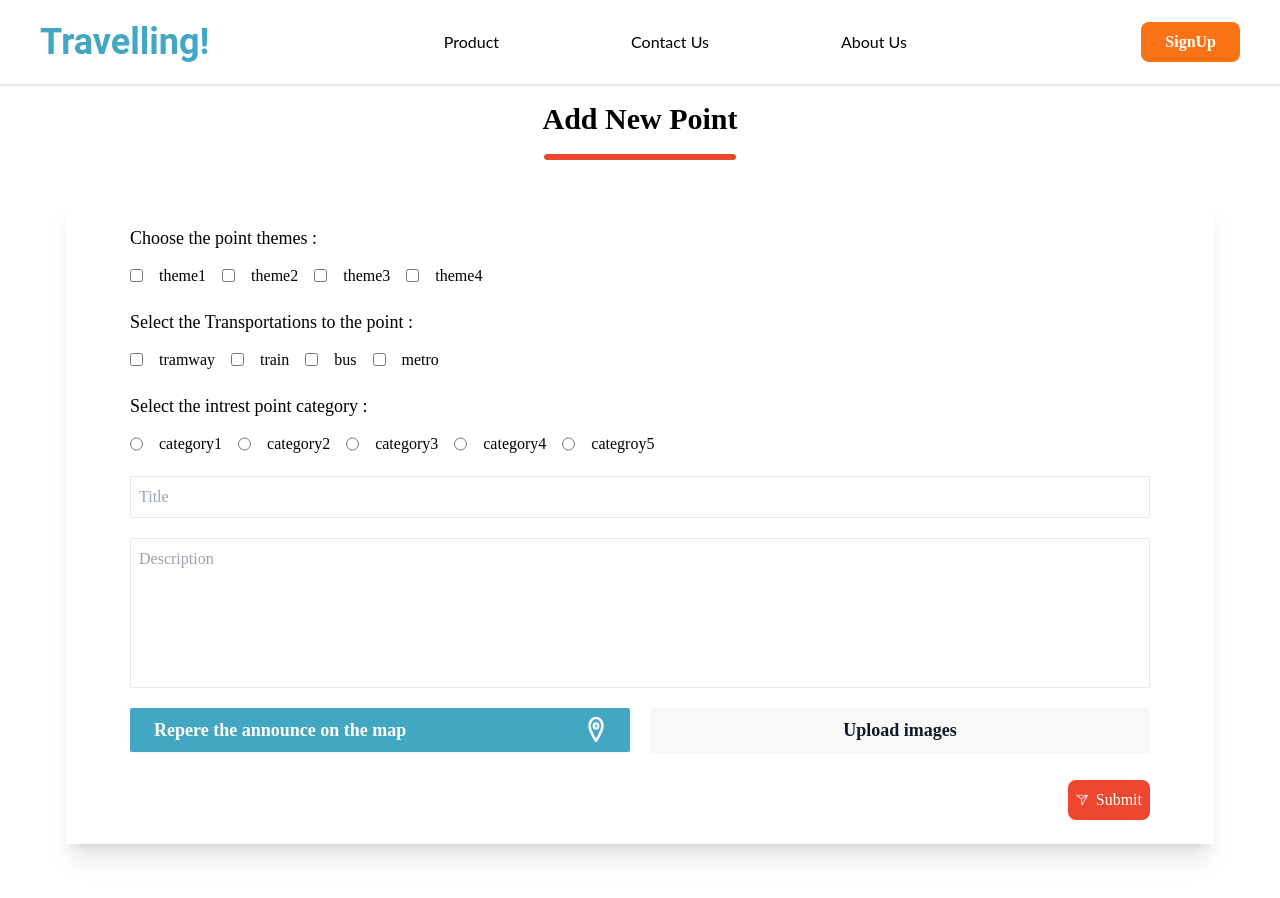
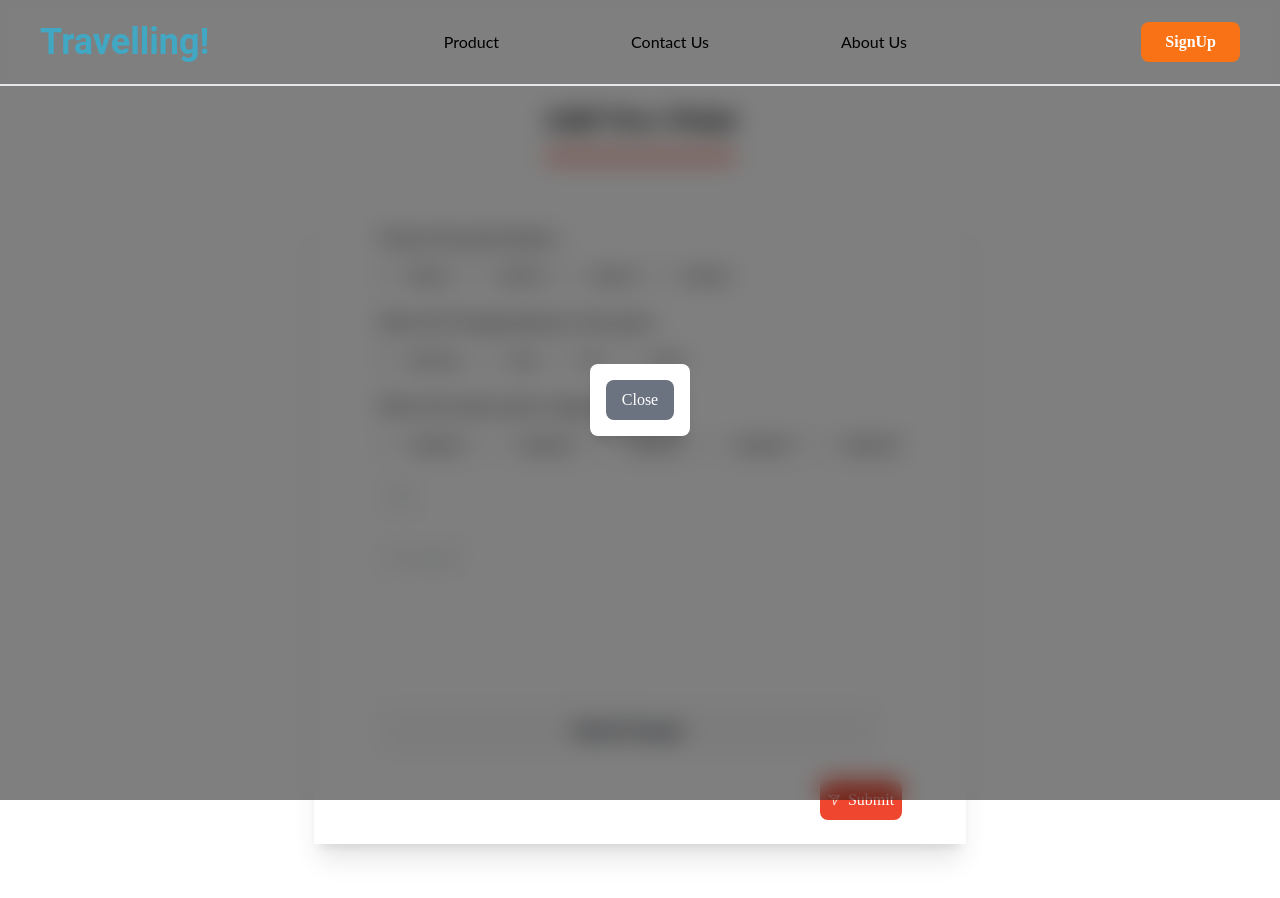
Before and after one commit to Abdelalim03/tahwissa, a Next.js app: page /addpoint in a window 1280 px wide. Both pictures are taken after a click on the element "Repere the announce on the map". Shown: the top 898 px of the page. Built offline with nearby package versions, Linux system fonts and the light colour scheme.

Commit message:
popup created

```diff
--- /dev/null
+++ b/src/components/shared/Model.js
@@ -0,0 +1,19 @@
+
+function Model({ onClose, Children }){
+
+  return (
+    <div className="fixed top-0 left-0 right-0 bottom-0 flex items-center justify-center backdrop-blur-md bg-black bg-opacity-50">
+      <div className="bg-white rounded-lg shadow-lg p-4">
+        {Children}
+        <button
+          className="bg-gray-500 text-white px-4 py-2 rounded-lg hover:bg-gray-600 float-right"
+          onClick={onClose}
+        >
+          Close
+        </button>
+      </div>
+    </div>
+  );
+};
+
+export default Model;
--- a/src/pages/addpoint.js
+++ b/src/pages/addpoint.js
@@ -1,3 +1,4 @@
+import Model from "@/components/shared/Model";
 import Title from "@/components/shared/Title";
 import { useState } from "react";
 
@@ -7,6 +8,7 @@ function AddPointForm(props) {
   const [inputs, setInputs] = useState({});
   const [themes, setThemes] = useState({});
   const [transports, settransport] = useState({});
+  const [isPopupOpen, setIsPopupOpen] = useState(false);
 
   function handleChange(event) {
     const name = event.target.name;
@@ -31,6 +33,7 @@ function AddPointForm(props) {
     alert(inputs.contact);*/
     console.log(inputs);
     console.log(themes);
+    console.log(transports);
     alert("brixton bulyyyy");
 
     /*const requestOptions = {
@@ -133,10 +136,7 @@ function AddPointForm(props) {
               onChange={handleThemeCheckBox}
             />
             <label htmlFor="theme4">theme4</label>
-
           </div>
-
-
         </div>
         <div className="w-full flex flex-col gap-1">
           <p className="text-lg md:text-left text-center mb-2">
@@ -175,10 +175,7 @@ function AddPointForm(props) {
               onChange={handleTransportCheckBox}
             />
             <label htmlFor="metro">metro</label>
-
           </div>
-
-
         </div>
         <div className="w-full flex flex-col gap-1">
           <p className="text-lg text-center md:text-left mb-2">
@@ -249,8 +246,17 @@ function AddPointForm(props) {
           onChange={handleChange}
         ></textarea>
         <div className="flex flex-col gap-5 md:flex-row items-center  lg:flex-row md:justify-between ">
-          <div className="w-[340px] lg:w-[500px]  p-2 cursor-pointer mb-2 text-lg font-bold rounded-sm text-white shadow-sm flex flex-row justify-between items-center px-6  bg-mainColor">
-            <p className="">Repere the announce on the map</p>
+          {/* The popup button*/}
+          {isPopupOpen ? (
+            <Model onClose={() => setIsPopupOpen(false)} >
+              <div>brixton bulyyyy</div>
+            </Model>
+          ) : (
+            <div
+              className="w-[340px] lg:w-[500px]  p-2 cursor-pointer mb-2 text-lg font-bold rounded-sm text-white shadow-sm flex flex-row justify-between items-center px-6 bg-mainColor"
+              onClick={() => setIsPopupOpen(true)}
+            >
+              <p>Repere the announce on the map</p>
               <div className="h-full flex flex-col justify-center">
                 <img
                   src="/sections/addPointForm/pin.png"
@@ -259,6 +265,7 @@ function AddPointForm(props) {
                 />
               </div>
             </div>
+          )}
 
           <div className="App text-sm">
             <div className="flex">
```
Also changed, not shown: 1 other file (tests, documents, lock files or other folders). Lines whose indentation alone changed are shown as unchanged.
